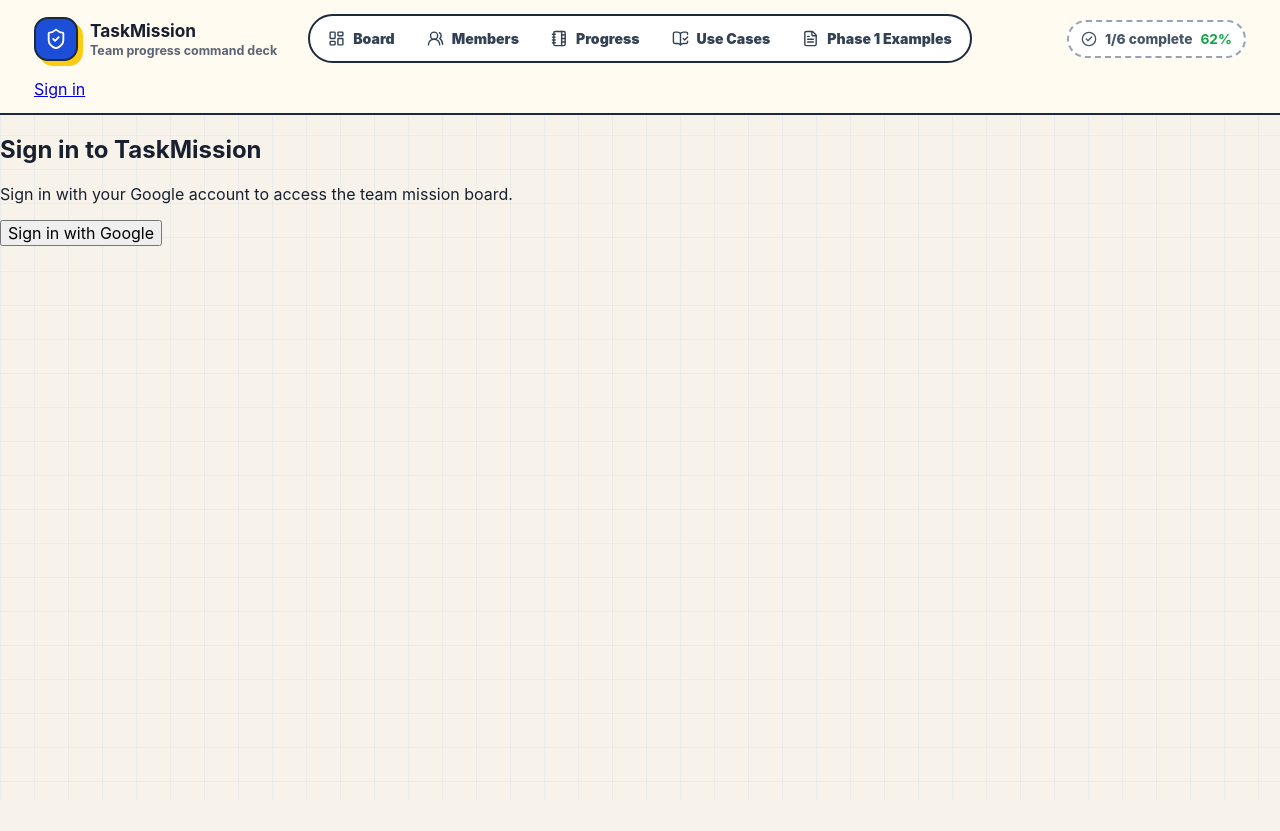
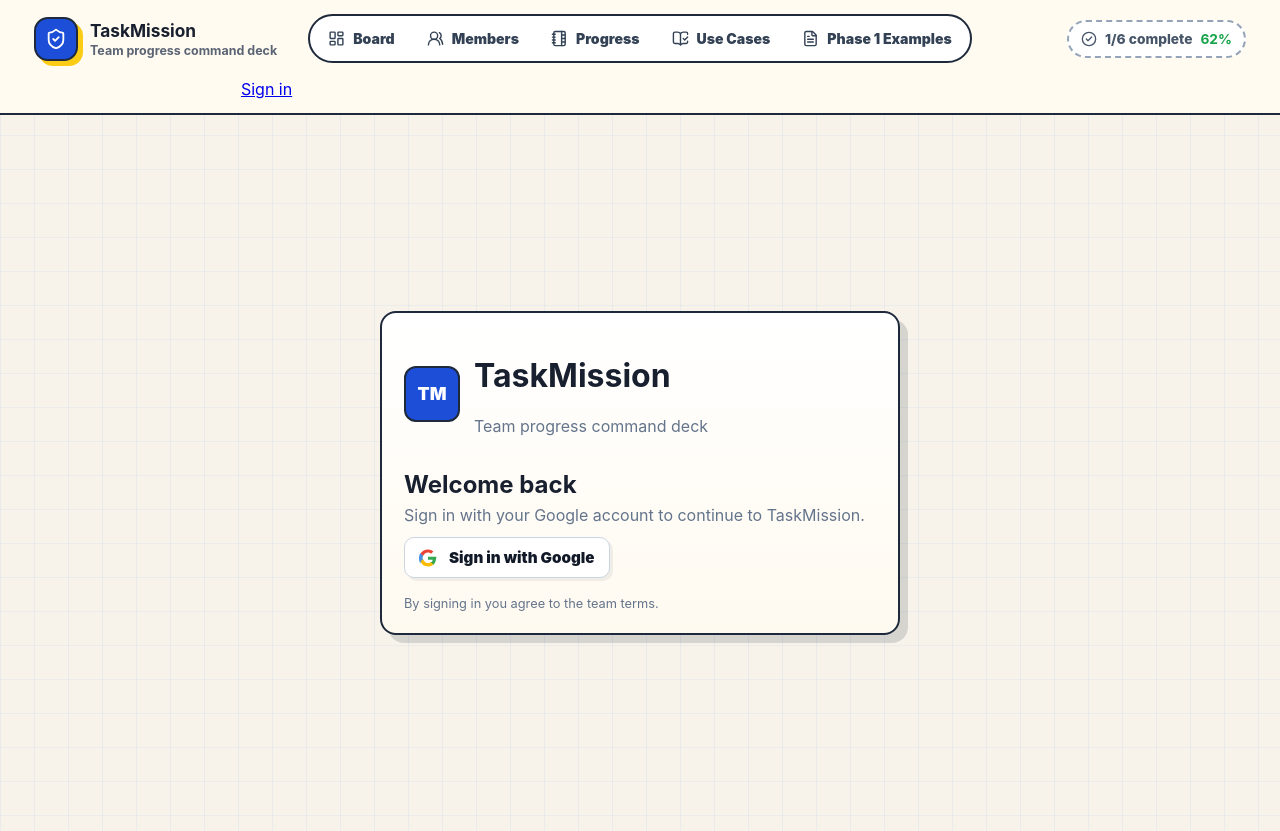
Before and after one commit to gauthiii/taskMission, a React (Vite) app: page /signin in a window 1280 px wide. Before the commit the page ends 800 px from the top, so only its background shows below. Built offline with nearby package versions, Linux system fonts and the light colour scheme; no server answers.

Commit message:
feat: enhance sign-in page UI and improve user avatar display in navigation

```diff
--- a/src/components/AppNav.tsx
+++ b/src/components/AppNav.tsx
@@ -1,4 +1,4 @@
-import { BookOpenCheck, CheckCircle2, FileText, LayoutDashboard, NotebookTabs, ShieldCheck, UsersRound } from 'lucide-react'
+import { BookOpenCheck, CheckCircle2, FileText, LayoutDashboard, NotebookTabs, ShieldCheck, UsersRound, User, LogOut } from 'lucide-react'
 import { NavLink, useLocation } from 'react-router-dom'
 import { useAuth } from '../hooks/useAuth'
 
@@ -16,6 +16,15 @@
   const location = useLocation()
   const isKnowledgePage = location.pathname === '/use-cases' || location.pathname === '/phase-1-examples'
   const { user, signOut } = useAuth()
+  const displayName = user?.displayName || (user?.email ? user.email.split('@')[0] : '')
+  const initials = displayName
+    ? displayName
+        .split(' ')
+        .map((s) => s[0])
+        .slice(0, 2)
+        .join('')
+        .toUpperCase()
+    : 'U'
 
   return (
     <header className="app-nav">
@@ -70,12 +79,19 @@
 
       <div className="nav-user">
         {user ? (
-          <>
-            <span className="user-email">{user.email}</span>
-            <button className="btn btn-link" onClick={() => signOut()} aria-label="Sign out">
-              Sign out
+          <div className="user-block">
+            <div className="user-avatar" aria-hidden>
+              {user.photoURL ? <img src={user.photoURL} alt="avatar" /> : <span>{initials}</span>}
+            </div>
+            <div className="user-meta">
+              <div className="greeting">Hi, <strong>{displayName}</strong></div>
+              <div className="user-email muted">{user.email}</div>
+            </div>
+            <button className="signout-btn" onClick={() => signOut()} aria-label="Sign out">
+              <LogOut size={14} />
+              <span>Sign out</span>
             </button>
-          </>
+          </div>
         ) : (
           <NavLink to="/signin" className="btn btn-link">
             Sign in
--- a/src/components/SignInPage.tsx
+++ b/src/components/SignInPage.tsx
@@ -21,14 +21,41 @@
 
   return (
     <main className="signin-page">
-      <section className="signin-box">
-        <h1>Sign in to TaskMission</h1>
-        <p>Sign in with your Google account to access the team mission board.</p>
-        <button onClick={handleSignIn} disabled={loading} className="btn btn-primary">
-          {loading ? 'Signing in…' : 'Sign in with Google'}
-        </button>
-        {error ? <p className="error">{error.message}</p> : null}
-      </section>
+      <div className="signin-card">
+        <header className="signin-brand">
+          <div className="signin-logo">TM</div>
+          <div>
+            <h1>TaskMission</h1>
+            <p className="muted">Team progress command deck</p>
+          </div>
+        </header>
+
+        <section className="signin-body">
+          <h2>Welcome back</h2>
+          <p className="muted">Sign in with your Google account to continue to TaskMission.</p>
+
+          <button
+            className="google-btn"
+            onClick={handleSignIn}
+            disabled={loading}
+            aria-label="Sign in with Google"
+          >
+            <span className="google-icon" aria-hidden>
+              <svg width="18" height="18" viewBox="0 0 48 48" xmlns="http://www.w3.org/2000/svg">
+                <path fill="#EA4335" d="M24 9.5c3.9 0 6.7 1.7 8.2 3.1l6-6C34.6 3.2 29.7 1 24 1 14.7 1 6.9 5.7 3.1 13.3l7.4 5.7C12.9 14 18 9.5 24 9.5z"/>
+                <path fill="#34A853" d="M46.5 24.5c0-1.6-.1-2.8-.4-4H24v8h12.7c-.5 3-2.5 6-6.7 8.4l7.8 6c4.6-4.3 7.7-10.5 7.7-18.4z"/>
+                <path fill="#4A90E2" d="M10.5 29.1c-1.3-3.9-1.3-8 .1-11.9L3.1 11.5C.9 15.7 0 20.7 0 24.5c0 3.9.9 8.8 3.1 13l7.4-5.4z"/>
+                <path fill="#FBBC05" d="M24 46.5c6.1 0 11.2-2 14.9-5.4l-7.8-6c-2.2 1.5-5 2.5-7.1 2.5-5.9 0-10.9-4.5-12.5-10.6l-7.4 5.7C6.9 42.3 14.7 46.5 24 46.5z"/>
+              </svg>
+            </span>
+            <span className="google-label">{loading ? 'Signing in…' : 'Sign in with Google'}</span>
+          </button>
+
+          {error ? <p className="error">{error.message}</p> : null}
+        </section>
+
+        <footer className="signin-foot muted">By signing in you agree to the team terms.</footer>
+      </div>
     </main>
   )
 }
--- a/src/index.css
+++ b/src/index.css
@@ -798,6 +798,101 @@
   font-size: 0.86rem;
   font-weight: 900;
 }
+
+/* Sign-in page styles */
+.signin-page {
+  min-height: calc(100vh - 84px);
+  display: grid;
+  place-items: center;
+  padding: 32px;
+}
+
+.signin-card {
+  width: min(520px, 94%);
+  border: 2px solid #1e293b;
+  border-radius: 16px;
+  background: linear-gradient(180deg, #fff 0%, #fffaf0 100%);
+  box-shadow: 8px 8px 0 rgba(15, 23, 42, 0.14);
+  padding: 22px;
+  display: grid;
+  gap: 18px;
+}
+
+.signin-brand {
+  display: flex;
+  gap: 14px;
+  align-items: center;
+}
+
+.signin-logo {
+  width: 56px;
+  height: 56px;
+  display: grid;
+  place-items: center;
+  border-radius: 12px;
+  background: #1d4ed8;
+  color: #fff;
+  font-weight: 900;
+  font-size: 1.1rem;
+  border: 2px solid #1e293b;
+}
+
+.signin-body h2 {
+  margin: 0 0 6px;
+}
+
+.signin-body .muted {
+  color: #64748b;
+  margin: 0 0 12px;
+}
+
+.google-btn {
+  display: inline-flex;
+  gap: 12px;
+  align-items: center;
+  padding: 10px 14px;
+  border-radius: 10px;
+  border: 1px solid #cbd5e1;
+  background: #fff;
+  font-weight: 900;
+  color: #111827;
+  box-shadow: 3px 3px 0 rgba(15, 23, 42, 0.06);
+}
+
+.google-btn:disabled { opacity: 0.6 }
+
+.google-icon svg { display: block }
+
+.google-label { font-size: 0.95rem }
+
+.signin-foot { font-size: 0.8rem; color: #94a3b8; }
+
+.muted { color: #64748b }
+
+/* Nav user styles */
+.nav-user { display: flex; align-items: center; justify-content: flex-end }
+.user-block { display: inline-flex; gap: 10px; align-items: center }
+.user-avatar {
+  width: 40px;
+  height: 40px;
+  display: grid;
+  place-items: center;
+  border-radius: 10px;
+  background: linear-gradient(180deg,#111827,#1f2937);
+  color: #fff;
+  font-weight: 900;
+  overflow: hidden;
+}
+.user-avatar img { width: 100%; height: 100%; object-fit: cover; display: block }
+.user-meta { display: flex; flex-direction: column; align-items: flex-start; margin-right: 8px }
+.greeting { font-size: 0.92rem }
+.greeting strong { font-weight: 900 }
+.user-email { font-size: 0.78rem; color: #64748b }
+.signout-btn {
+  display: inline-flex; gap: 8px; align-items: center; padding: 8px 10px;
+  border-radius: 999px; border: 1px solid #cbd5e1; background: #fff; font-weight: 800;
+}
+.signout-btn svg { opacity: 0.9 }
 
 .workload-meter {
   height: 12px;
```
